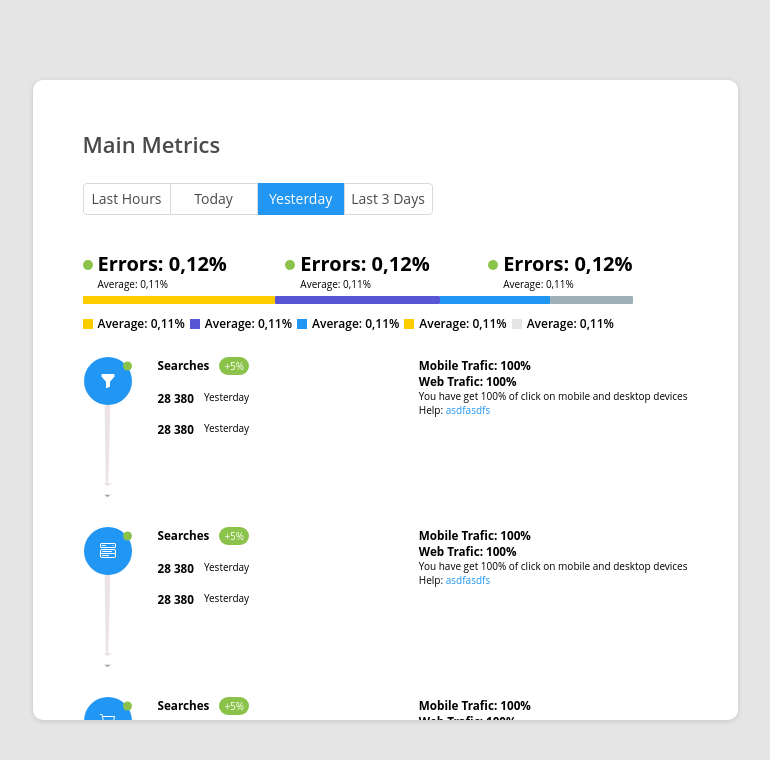
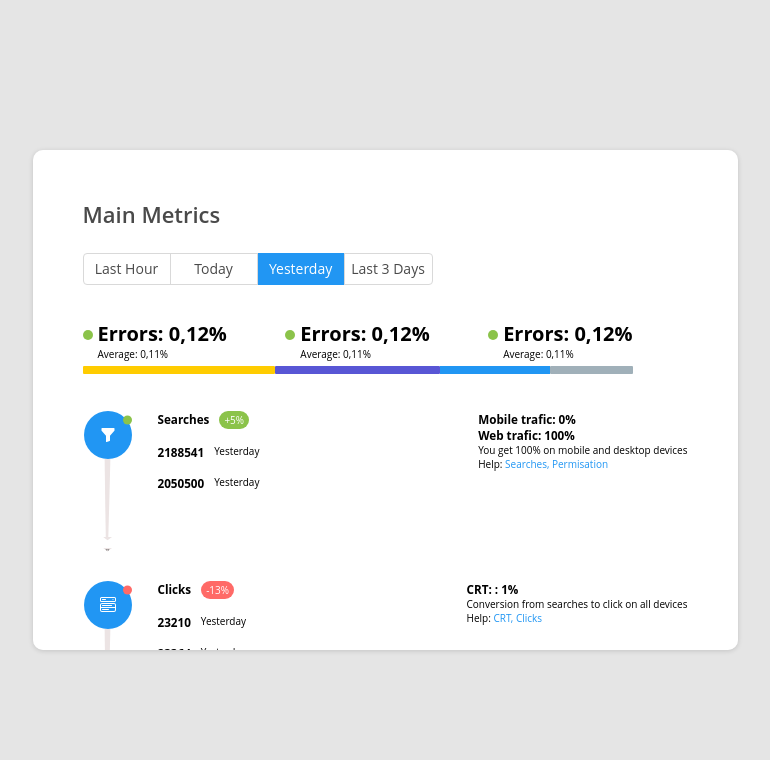
Before and after one commit to Onosgb/onoriode-godbless-cryto-test, a React (Create React App) app: page / in a window 1280 px wide. Shown: the top 760 px of the page, without its empty margins (255-1025 px from the left). Built offline with nearby package versions, Linux system fonts and the light colour scheme.

Commit message:
binded the searches and prvious data

```diff
--- a/src/components/Hours.tsx
+++ b/src/components/Hours.tsx
@@ -1,17 +1,37 @@
+import { useState } from "react";
 
-// interface Time{
-//     Hours: string;
-//     click: () => void;
-// }
 
-const Hours: React.FC = () => {
+
+const Hours: React.FC<{timer: Function}> = ({timer}) => {
+  const [selected, setSelected] = useState('yesterday');
+  const [durations] = useState([
+    {
+      type: 'hour',
+      title: 'Last Hour'
+    },
+    {
+      type: 'today',
+      title: 'Today'
+    },
+    {
+      type: 'yesterday',
+      title: 'Yesterday'
+    },
+    {
+      type: '3days',
+      title: 'Last 3 Days'
+    }
+  ])
   return (
     <div className="hours">
-        <span className="hours__title">Last Hours</span>
-        <span className="hours__title">Today</span>
-        <span className="hours__title hours__active">Yesterday</span>
-        <span className="hours__title">Last 3 Days</span>
-
+      {
+        durations.map((duration, idx) =>
+        <span key={idx} className={`hours__title ${selected === duration.type ? "hours__active": ''}`} onClick={() => {
+          timer(duration.type)
+          setSelected(duration.type)
+        }}>{duration.title}</span>
+        )
+      }
     </div>
   )
 }
--- a/src/components/ProgressInfo.tsx
+++ b/src/components/ProgressInfo.tsx
@@ -1,8 +1,10 @@
-const ProgressInfo: React.FC<{percent: string, className: string}> = ({className, percent}) => {
+import { Count } from "../models/metrics"
+
+const ProgressInfo: React.FC<{className: string, error: Count}> = ({className, error}) => {
   return (
     <div className="contents__progress-info__data">
     <div className={`small-sqr ${className}`}></div>
-    <p className="sub-title">Average: {percent}</p>
+    <p className="sub-title">{error.code}: {error.count}</p>
     </div>
   )
 }
--- a/src/components/Trafic.tsx
+++ b/src/components/Trafic.tsx
@@ -1,8 +1,28 @@
 
 import * as Icon from 'react-bootstrap-icons';
+export interface TraficData {
+    title: string;
+    yesterday: number;
+    lastYesterday: number;
+    counts: number
+    dtTrafic1: string;
+    dtTrafic2?: string
+    conversation: string;
+    help: string;
+}
+export const Trafic: React.FC<{trafic: TraficData,
+    children: React.ReactNode
+}> = ({trafic, children}) => {
 
-export const Trafic: React.FC<{children: React.ReactNode}> = ({children}) => {
-  return (
+  const bgColor = (count: number) => {
+  return  count <1 ? 'bg-danger' : count > 0?  'bg-success': ''
+  }
+
+  const color = (count: number) => {
+    return  count <1 ? 'text-danger' : count > 0 ? 'text-success': ''
+    }
+
+    return (
     <div className="trafic">
     <div className="trafic__left">
         <div className="trafic__left__container">
@@ -18,29 +38,33 @@ export const Trafic: React.FC<{children: React.ReactNode}> = ({children}) => {
 
         <div className="trafic__left__details">
                 <div className="trafic__left__details__info">
-                <h3>Searches</h3>
-                <div className="info-container__card bg-success">+5%</div>
+                <h3 className=''>{trafic.title}</h3>
+                {
+                    trafic.counts > 0 || trafic.counts < 0 ?
+                <div className={`info-container__card ${bgColor(trafic.counts) }`}>{trafic.counts > 0 ? '+':''}{trafic.counts}%</div>
+                : ''
+                }
                 </div>
                 <div className="trafic__left__details__info">
-                <h3>28 380</h3>
+                <h3>{trafic.yesterday}</h3>
                 <p className="trafic__left__details__info">Yesterday</p>
                 </div>
                 <div className="trafic__left__details__info">
-                <h3>28 380</h3>
+                <h3>{trafic.lastYesterday}</h3>
                 <p className="trafic__left__details__info">Yesterday</p>
                 </div>
         </div>
     </div>
     <div className="trafic__right">
     <div className="trafic__right__details__info">
-                <h3>Mobile Trafic: 100%</h3>
-                <h3>Web Trafic: 100%</h3>
+                <h3>{trafic.dtTrafic1}</h3>
+                <h3>{trafic?.dtTrafic2}</h3>
     </div>
     <div className="trafic__right__details__info">
-        <p className="trafic__right__details__info">You have get 100% of click on mobile and desktop devices</p>
+        <p className="trafic__right__details__info">{trafic.conversation}</p>
     </div>
     <div className="trafic__right__details__info">
-    <span>Help: </span><span className="text-primary">asdfasdfs</span>
+    <span>Help: </span><span className="text-primary">{trafic.help}</span>
     </div>
     </div>
 </div>
--- a/src/pages/Dashboard.tsx
+++ b/src/pages/Dashboard.tsx
@@ -7,24 +7,55 @@ import Trafic from "../components/Trafic"
 import * as Icon from 'react-bootstrap-icons';
 import { useAppDispatch, useAppSelector } from "../store/hooks"
 import { fetchMetricsAsync, metricReducer } from "../store/metricSlice"
-import { useEffect } from "react"
+import { useEffect, useMemo, useState } from "react"
+import { Count } from "../models/metrics"
 
 const Dashboard  = () => {
     const dispatch = useAppDispatch();
-    const {metrics, status} = useAppSelector(metricReducer)
+    const {metrics, status} = useAppSelector(metricReducer);
+    const [durations, setDuration] = useState<Count[]>([]);
+    const round = (count: number)  =>{
+        return Math.round(count)
+    }
 
+    const data = useMemo(() => {
+        return metrics?.data[0]
+    }, [metrics])
+    const selectTime =(type: string) => {
+        switch(type) {
+            case 'hour': setDuration(metrics?.errors_last_hour ? metrics.errors_last_hour: []);
+            break;
+            case 'today': setDuration(metrics?.errors_today ? metrics.errors_today: []);
+            break;
+            case '3days': setDuration(metrics?.errors_last_3days ? metrics.errors_last_3days: []);
+            break;
+            default: setDuration(metrics?.errors_yesterday ? metrics.errors_yesterday: []);
+            break;
+        }
+    }
     // fetch metrics data
 
     useEffect(() => {
       dispatch(fetchMetricsAsync());
     }, [])
 
- if(status === 'loading') return <h1>Loa</h1>
+    const isIndex  = (type: number) => {
+        switch(type) {
+            case 0: return 'bg-warning';
+            case 1: return'bg-secondary';
+            case 2: return 'bg-primary';
+            case 3: return 'bg-others';
+            default : return ''
+        }
+
+    }
+
+ if(status === 'loading') return <h1>Loading...</h1>
   return (
     <div className="main">
         <div className="dashboard">
        <Header title="Main Metrics"/>
-       <Hours />
+       <Hours timer={selectTime}/>
         <div className="contents">
             <div className="contents__analysis">
              <Analysis />
@@ -42,26 +73,55 @@ const Dashboard  = () => {
             </div>
             <div className="contents__progress-info">
                 <div className="contents__progress-info__data">
-                    <ProgressInfo className="bg-warning" percent='0,11%'/>
-                    <ProgressInfo className="bg-secondary" percent='0,11%'/>
-                    <ProgressInfo className=" bg-primary" percent='0,11%'/>
-                    <ProgressInfo className="bg-warning" percent='0,11%'/>
-                    <ProgressInfo className="bg-default" percent='0,11%'/>
+
+                    {
+                        durations.map((duration, idx) => <ProgressInfo key={idx} className={`${isIndex(idx)}`} error={duration}/>)
+                    }
                 </div>
             </div>
 
         </div>
-        <Trafic>
+        <Trafic trafic={{
+             title: 'Searches',
+             yesterday: data?.searches_current_yesterday ? data.searches_current_yesterday: 0,
+             lastYesterday: data?.searches_previous_yesterday ? data?.searches_previous_yesterday : 0,
+             counts: 5,
+             dtTrafic1: `Mobile trafic: ${round(data?.mobile_pessimizer ? data.mobile_pessimizer: 0)}%`,
+             dtTrafic2: `Web trafic: ${round(data?.web_pessimizer ? data.web_pessimizer: 0)}%`,
+             conversation: `You get ${round(data?.web_pessimizer ? data.web_pessimizer: 0)}% on mobile and desktop devices`,
+             help: "Searches, Permisation"
+        }}>
         <Icon.CircleFill className="circleFill green"/>
                 <Icon.FunnelFill/>
         </Trafic>
 
-        <Trafic>
-        <Icon.CircleFill className="circleFill green"/>
+        <Trafic
+        trafic={{
+            title: 'Clicks',
+            yesterday: data?.clicks_current_yesterday ? data.clicks_current_yesterday: 0,
+            lastYesterday: data?.clicks_previous_yesterday ? data?.clicks_previous_yesterday : 0,
+            counts: -13,
+            dtTrafic1: `CRT: : ${round(data?.ctr_last_hour ? data.ctr_last_hour: 0)}%`,
+            conversation: `Conversion from searches to click on all devices`,
+            help: "CRT, Clicks"
+       }}
+        >
+        <Icon.CircleFill className="circleFill red"/>
                 <Icon.MenuButtonWide/>
         </Trafic>
-        <Trafic>
-        <Icon.CircleFill className="circleFill green"/>
+        <Trafic
+        trafic={{
+            title: 'Bookings',
+            yesterday: data?.searches_current_yesterday ? data.searches_current_yesterday: 0,
+            lastYesterday: data?.searches_previous_yesterday ? data?.searches_previous_yesterday : 0,
+            counts: 0,
+            dtTrafic1: `Mobile trafic: ${round(data?.mobile_pessimizer ? data.mobile_pessimizer: 0)}%`,
+            dtTrafic2: `Web trafic: ${round(data?.web_pessimizer ? data.web_pessimizer: 0)}%`,
+            conversation: `You get ${round(data?.web_pessimizer ? data.web_pessimizer: 0)}% on mobile and desktop devices`,
+            help: "Searches, Permisation"
+       }}
+        >
+        <Icon.CircleFill className={`circleFill ${data?.bookings_current_last_hour && data.bookings_current_last_hour > 0? "green": "red"}`}/>
                 <Icon.Cart/>
         </Trafic>
         </div>
--- a/src/scss/pages/dashboard.scss
+++ b/src/scss/pages/dashboard.scss
@@ -8,6 +8,8 @@
     gap: 2.5rem;
     padding: 5rem;
     overflow: auto;
+    height: 500px;
+
     .contents {
         margin-top: .5rem;
         @include align(flex, null, null, null, column);
--- a/src/scss/utils/_utils.scss
+++ b/src/scss/utils/_utils.scss
@@ -9,6 +9,8 @@ display: flex;
 justify-content: center;
 align-items: center;
 flex-direction: column;
+@include scroll;
+overflow: auto;
 }
 
 .container {
@@ -49,6 +51,12 @@ flex-direction: column;
     @include shape(5rem, 5rem, null, null);
 }
 
+.text-danger {
+    color: $danger;
+}
+.text-default {
+    color: $black;
+}
 .bg-danger {
     background-color: $danger;
     color: $white;
--- a/src/store/metricSlice.ts
+++ b/src/store/metricSlice.ts
@@ -4,14 +4,12 @@ import { RootState } from "./store";
 import metricsService from "../services/data.service";
 
 interface MetricState {
-  metrics: Metrics[];
-  metric?: Metrics;
+  metrics?: Metrics;
   status: "idle" | "loading" | "failed";
 }
 
 const initialState: MetricState = {
-  metrics: [],
-  metric: undefined,
+  metrics: undefined,
   status: "idle",
 };
 
@@ -52,7 +50,7 @@ export const MetricSlice = createSlice({
 
   reducers: {
     selectMetric: (state, action: PayloadAction<Metrics | undefined>) => {
-      state.metric = action.payload;
+      state.metrics = action.payload;
     },
   },
 
@@ -64,7 +62,7 @@ export const MetricSlice = createSlice({
       .addCase(
         fetchMetricsAsync.fulfilled,
 
-        (state, action: PayloadAction<Metrics[]>) => {
+        (state, action: PayloadAction<Metrics>) => {
           if (action.payload) {
             state.metrics = action.payload;
           }
@@ -82,8 +80,7 @@ export const MetricSlice = createSlice({
         getMetricByIdAsync.fulfilled,
 
         (state, action: PayloadAction<Metrics>) => {
-          state.metric = action.payload;
-          state.metrics.push(action.payload);
+          state.metrics = action.payload;
           state.status = "idle";
         }
       )
--- /dev/null
+++ b/src/utils/utils.ts
@@ -0,0 +1,3 @@
+export const round = (count: number)  =>{
+    return Math.round(count)
+}
```
Also changed, not shown: src/models/metrics.ts (+4 -3 lines).
